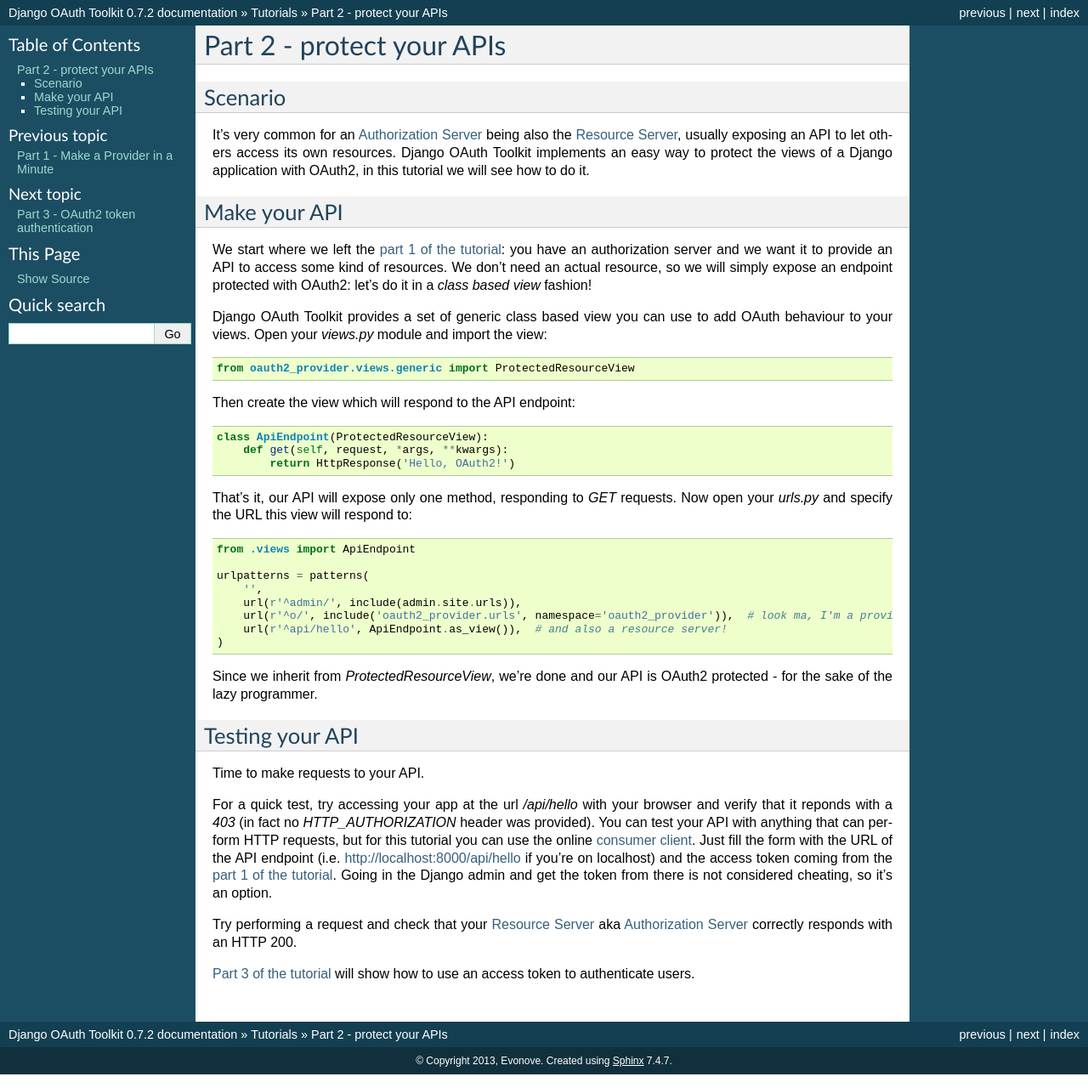
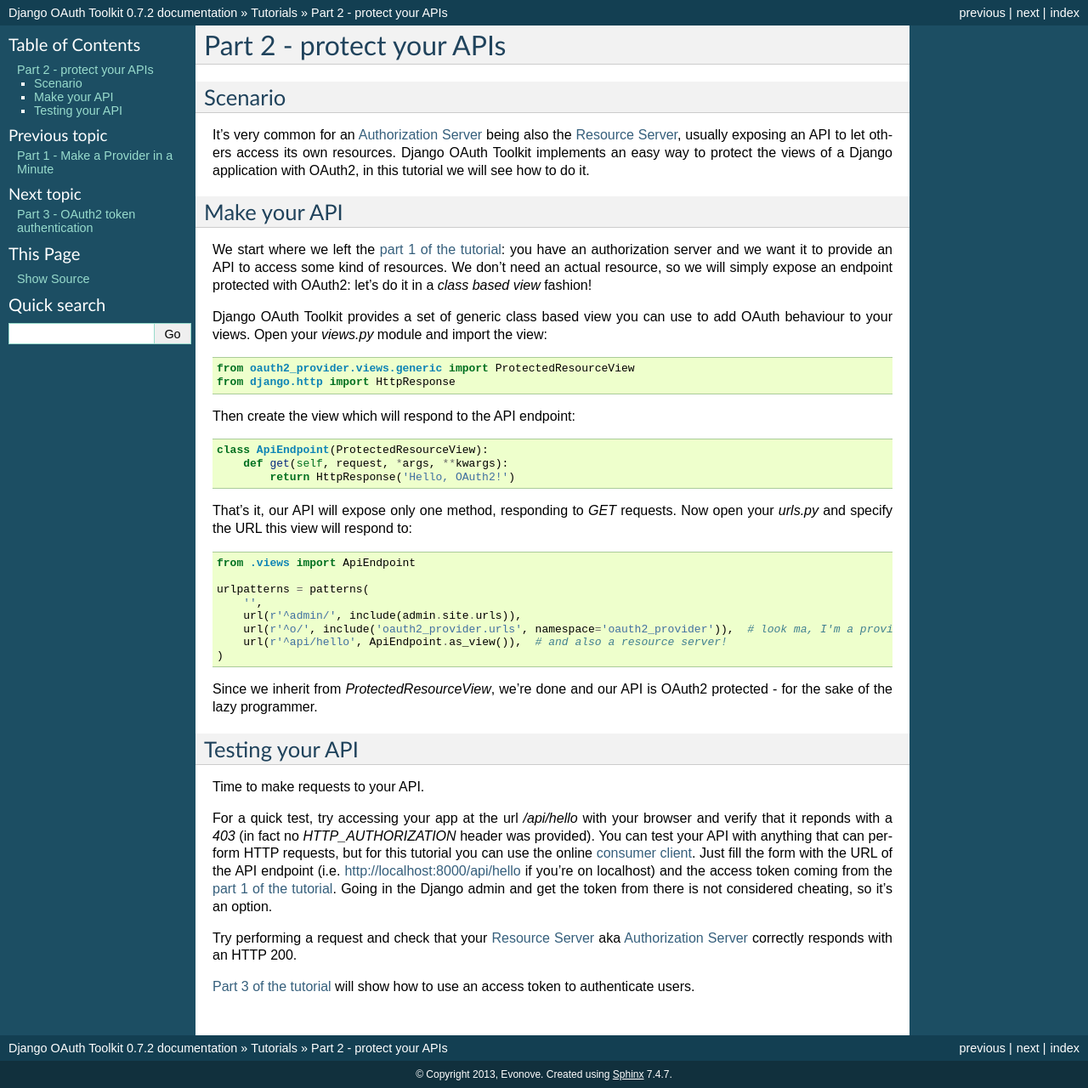
Before and after one commit to sheriffwoody0922/oauth-python-django, a Sphinx documentation site: the page built from docs/tutorial/tutorial_02.rst, in a window 1280 px wide. Shown: the whole page at 85% size. Built offline with Sphinx 7.4.7, drawn with Linux system fonts in a browser that asks for light colours.

Commit message:
Miss import django.HttpResponse.
As not a django newbie, I check this for an hour. So hope it can be added.

```diff
--- a/docs/tutorial/tutorial_02.rst
+++ b/docs/tutorial/tutorial_02.rst
@@ -19,6 +19,7 @@
 .. code-block:: python
 
     from oauth2_provider.views.generic import ProtectedResourceView
+    from django.http import HttpResponse
 
 Then create the view which will respond to the API endpoint:
 
```
